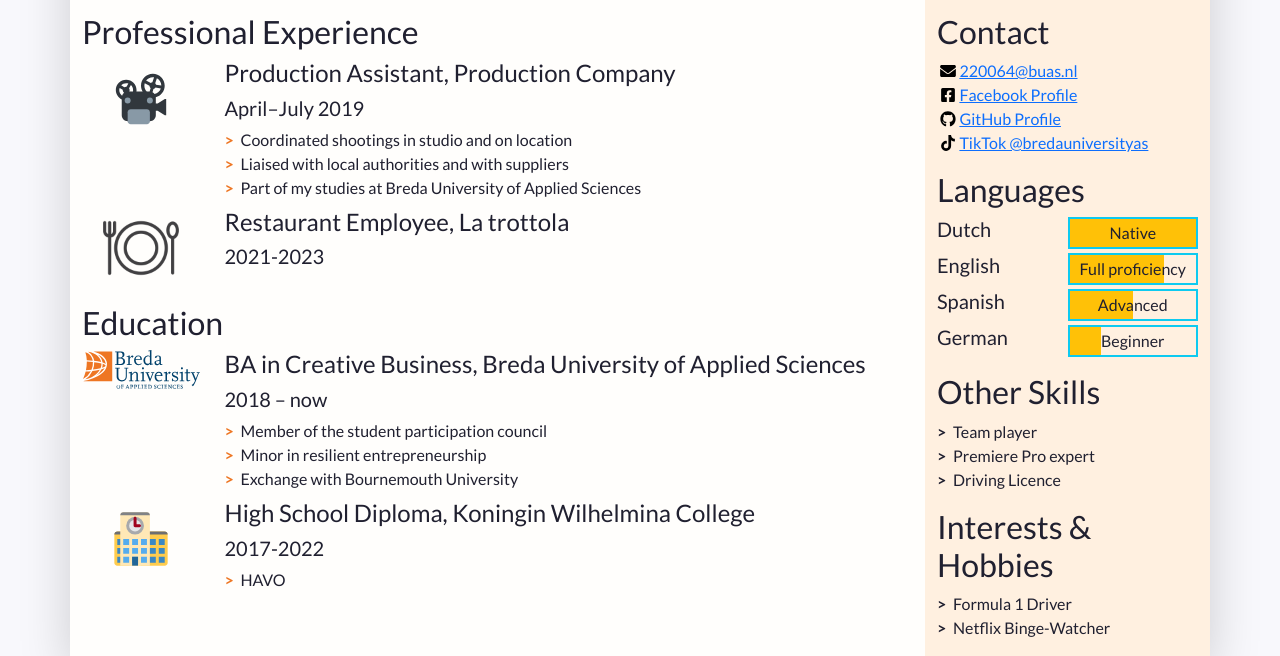
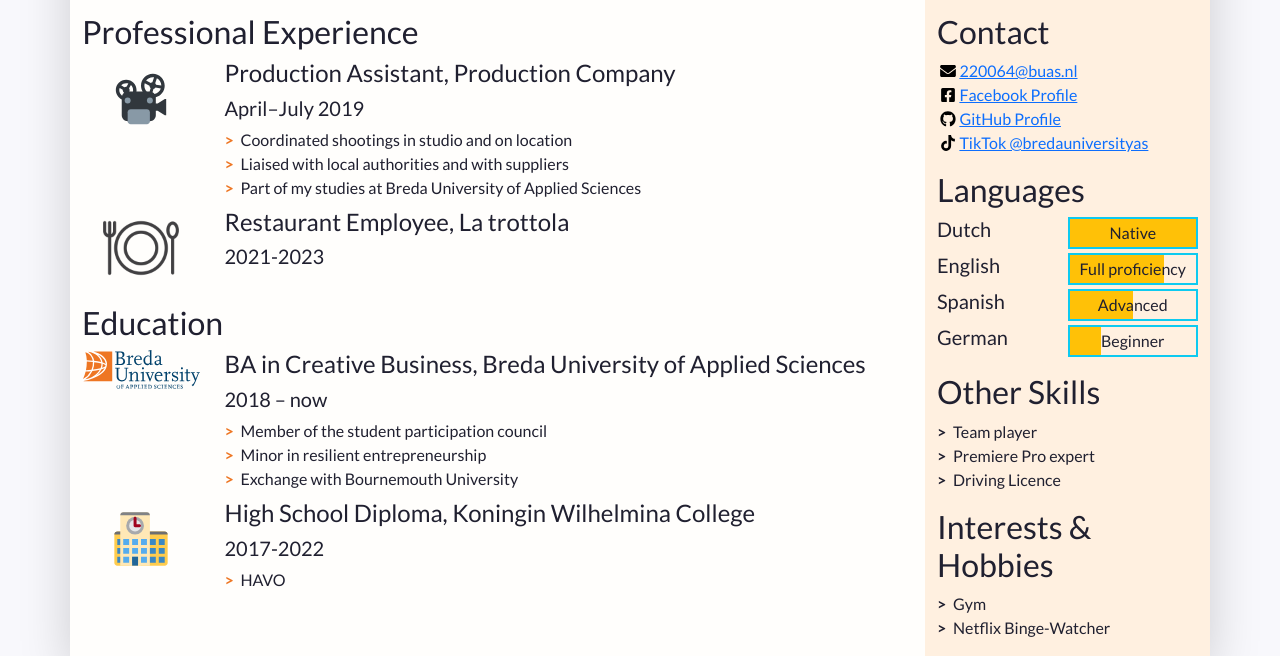
Before and after one commit to Maritdv/My-CV, a plain HTML site: page index.html in a window 1280 px wide. Shown: the part 184-840 px from the top of the page. Drawn offline with nearby package versions, Linux system fonts and the light colour scheme.

Commit message:
Formula 1 driver into Gym

```diff
--- a/index.html
+++ b/index.html
@@ -255,7 +255,7 @@
           <section class="my-3 aside-section">
             <h2>Interests &amp; Hobbies</h2>
             <ul class="skill-list list-unstyled">
-              <li class="skill-item">Formula 1 Driver</li>
+              <li class="skill-item">Gym&nbsp;&nbsp;&nbsp;</li>
               <li class="skill-item">Netflix Binge-Watcher</li>
             </ul>
           </section>
```
